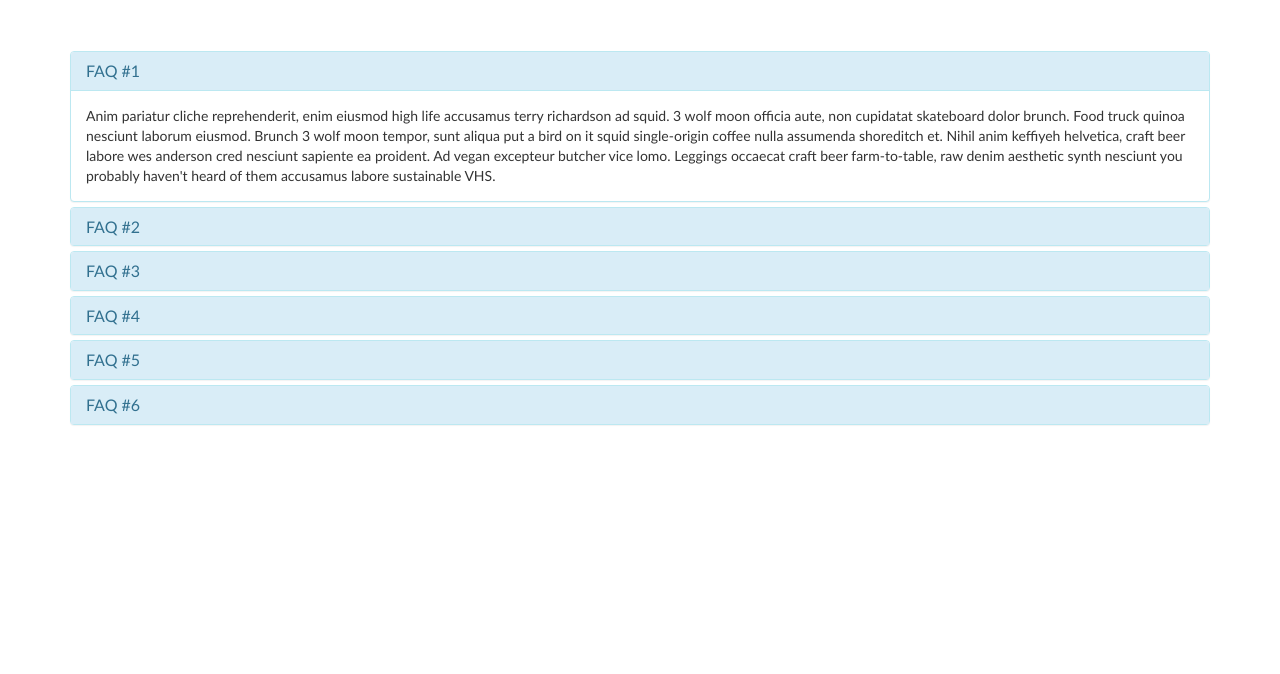
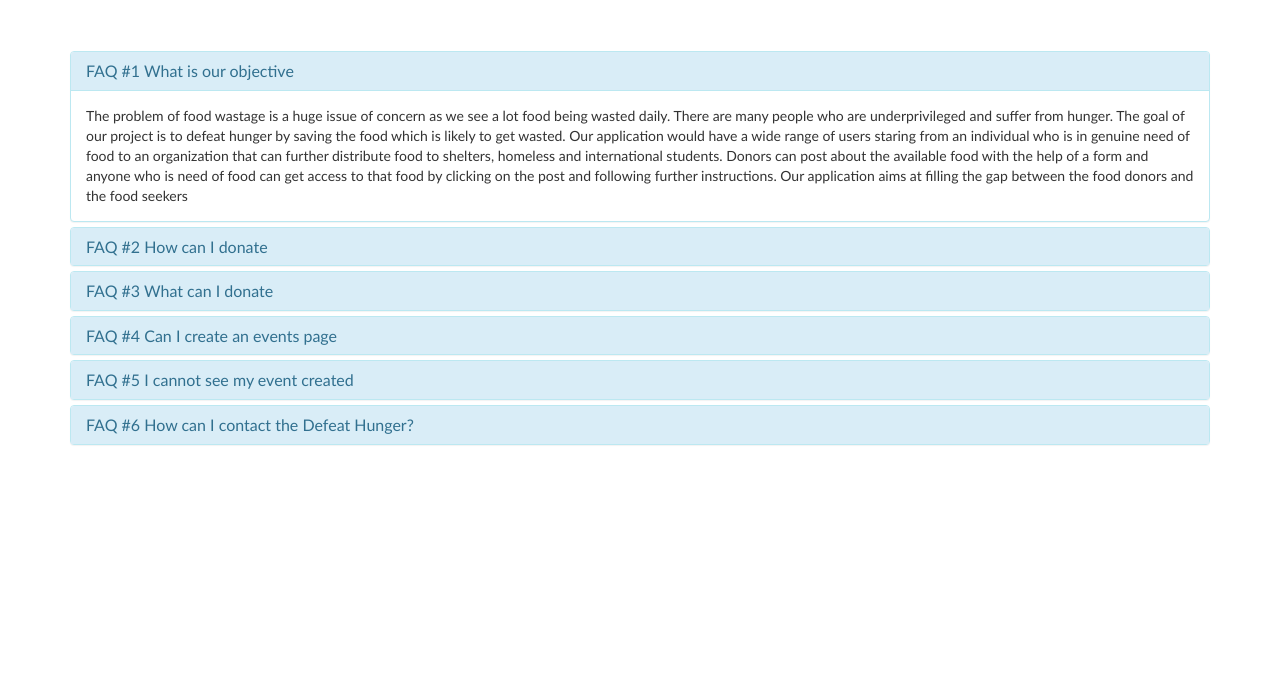
Before and after one commit to Naifish/Defeat-Hunger, a PHP site: page /faq.php in a window 1280 px wide. Shown: the part 99-773 px from the top of the page. Run offline with PHP 8.4, Linux system fonts and the light colour scheme; some libraries are stand-ins or nearby versions; some web fonts are replaced.

Commit message:
Lorem ipsum removed for 2 pages
-food
-faq

```diff
--- a/available-food.php
+++ b/available-food.php
@@ -45,9 +45,8 @@ require 'includes/header.php';
 <!--  UI Idea: http://www.jobscan.ae/jobsearch/  -->
 <div class="available-food-container container">
     <h1>Find Food</h1>
-    <p class="lead">Lorem ipsum dolor sit amet, consectetur adipiscing elit. Sed semper pellentesque magna. Aliquam
-        libero est, feugiat sed sapien eu, rhoncus sodales mi. Nullam scelerisque eget ipsum a maximus. Vivamus quis
-        urna pretium, gravida nisl ut, semper nisi. Nunc eu fermentum leo.</p>
+    <p class="lead">Please select the type of food from the list of all the available donated food</p>
+    <p class="lead">Grab a chance to avail it before it gets unavailable.</p>
     <form>
         <select class="food-type-select">
             <option value="all">All Food Types</option>
--- a/faq.php
+++ b/faq.php
@@ -13,13 +13,21 @@ https://getbootstrap.com/docs/3.3/javascript/ -->
     <div class="panel-heading" role="tab" id="headingOne">
       <h4 class="panel-title">
         <a role="button" data-toggle="collapse" data-parent="#accordion" href="#collapseOne" aria-expanded="true" aria-controls="collapseOne">
-          FAQ #1
+          FAQ #1 What is our objective
         </a>
       </h4>
     </div>
     <div id="collapseOne" class="panel-collapse collapse in" role="tabpanel" aria-labelledby="headingOne">
       <div class="panel-body">
-        Anim pariatur cliche reprehenderit, enim eiusmod high life accusamus terry richardson ad squid. 3 wolf moon officia aute, non cupidatat skateboard dolor brunch. Food truck quinoa nesciunt laborum eiusmod. Brunch 3 wolf moon tempor, sunt aliqua put a bird on it squid single-origin coffee nulla assumenda shoreditch et. Nihil anim keffiyeh helvetica, craft beer labore wes anderson cred nesciunt sapiente ea proident. Ad vegan excepteur butcher vice lomo. Leggings occaecat craft beer farm-to-table, raw denim aesthetic synth nesciunt you probably haven't heard of them accusamus labore sustainable VHS.
+        The problem of food wastage is a huge issue of concern as we see a lot food being wasted
+daily. There are many people who are underprivileged and suffer from hunger. The goal
+of our project is to defeat hunger by saving the food which is likely to get wasted. Our
+application would have a wide range of users staring from an individual who is in
+genuine need of food to an organization that can further distribute food to shelters,
+homeless and international students. Donors can post about the available food with the
+help of a form and anyone who is need of food can get access to that food by clicking on
+the post and following further instructions. Our application aims at filling the gap
+between the food donors and the food seekers
       </div>
     </div>
   </div>
@@ -27,13 +35,13 @@ https://getbootstrap.com/docs/3.3/javascript/ -->
     <div class="panel-heading" role="tab" id="headingTwo">
       <h4 class="panel-title">
         <a class="collapsed" role="button" data-toggle="collapse" data-parent="#accordion" href="#collapseTwo" aria-expanded="false" aria-controls="collapseTwo">
-          FAQ #2
+          FAQ #2 How can I donate
         </a>
       </h4>
     </div>
     <div id="collapseTwo" class="panel-collapse collapse" role="tabpanel" aria-labelledby="headingTwo">
       <div class="panel-body">
-        Anim pariatur cliche reprehenderit, enim eiusmod high life accusamus terry richardson ad squid. 3 wolf moon officia aute, non cupidatat skateboard dolor brunch. Food truck quinoa nesciunt laborum eiusmod. Brunch 3 wolf moon tempor, sunt aliqua put a bird on it squid single-origin coffee nulla assumenda shoreditch et. Nihil anim keffiyeh helvetica, craft beer labore wes anderson cred nesciunt sapiente ea proident. Ad vegan excepteur butcher vice lomo. Leggings occaecat craft beer farm-to-table, raw denim aesthetic synth nesciunt you probably haven't heard of them accusamus labore sustainable VHS.
+        To donate or seek food items, both the donor or the seeker must be registered on our website. Our website will be very simple and easy to use and does not require any prerequisites or specific knowledge. However, familiarity with Google Maps will be beneficial. Our website will be fully responsive and will be accessible via phone, tablet, laptop or pc.
       </div>
     </div>
   </div>
@@ -41,13 +49,13 @@ https://getbootstrap.com/docs/3.3/javascript/ -->
     <div class="panel-heading" role="tab" id="headingThree">
       <h4 class="panel-title">
         <a class="collapsed" role="button" data-toggle="collapse" data-parent="#accordion" href="#collapseThree" aria-expanded="false" aria-controls="collapseThree">
-          FAQ #3
+          FAQ #3 What can I donate
         </a>
       </h4>
     </div>
     <div id="collapseThree" class="panel-collapse collapse" role="tabpanel" aria-labelledby="headingThree">
       <div class="panel-body">
-        Anim pariatur cliche reprehenderit, enim eiusmod high life accusamus terry richardson ad squid. 3 wolf moon officia aute, non cupidatat skateboard dolor brunch. Food truck quinoa nesciunt laborum eiusmod. Brunch 3 wolf moon tempor, sunt aliqua put a bird on it squid single-origin coffee nulla assumenda shoreditch et. Nihil anim keffiyeh helvetica, craft beer labore wes anderson cred nesciunt sapiente ea proident. Ad vegan excepteur butcher vice lomo. Leggings occaecat craft beer farm-to-table, raw denim aesthetic synth nesciunt you probably haven't heard of them accusamus labore sustainable VHS.
+        You can donate any kind of food including vegetables, meat, fruits, juices or any other soft drinks.
       </div>
     </div>
   </div>
@@ -55,13 +63,13 @@ https://getbootstrap.com/docs/3.3/javascript/ -->
     <div class="panel-heading" role="tab" id="headingSix">
       <h4 class="panel-title">
         <a class="collapsed" role="button" data-toggle="collapse" data-parent="#accordion" href="#collapseSix" aria-expanded="false" aria-controls="collapseSix">
-          FAQ #4
+          FAQ #4 Can I create an events page
         </a>
       </h4>
     </div>
     <div id="collapseSix" class="panel-collapse collapse" role="tabpanel" aria-labelledby="headingSix">
       <div class="panel-body">
-        Anim pariatur cliche reprehenderit, enim eiusmod high life accusamus terry richardson ad squid. 3 wolf moon officia aute, non cupidatat skateboard dolor brunch. Food truck quinoa nesciunt laborum eiusmod. Brunch 3 wolf moon tempor, sunt aliqua put a bird on it squid single-origin coffee nulla assumenda shoreditch et. Nihil anim keffiyeh helvetica, craft beer labore wes anderson cred nesciunt sapiente ea proident. Ad vegan excepteur butcher vice lomo. Leggings occaecat craft beer farm-to-table, raw denim aesthetic synth nesciunt you probably haven't heard of them accusamus labore sustainable VHS.
+        A user can see the events on clicking the Events page also a user can create a new Event page.
       </div>
     </div>
   </div>
@@ -69,13 +77,13 @@ https://getbootstrap.com/docs/3.3/javascript/ -->
     <div class="panel-heading" role="tab" id="headingFour">
       <h4 class="panel-title">
         <a class="collapsed" role="button" data-toggle="collapse" data-parent="#accordion" href="#collapseFour" aria-expanded="false" aria-controls="collapseFour">
-          FAQ #5
+          FAQ #5 I cannot see my event created
         </a>
       </h4>
     </div>
     <div id="collapseFour" class="panel-collapse collapse" role="tabpanel" aria-labelledby="headingFour">
       <div class="panel-body">
-        Anim pariatur cliche reprehenderit, enim eiusmod high life accusamus terry richardson ad squid. 3 wolf moon officia aute, non cupidatat skateboard dolor brunch. Food truck quinoa nesciunt laborum eiusmod. Brunch 3 wolf moon tempor, sunt aliqua put a bird on it squid single-origin coffee nulla assumenda shoreditch et. Nihil anim keffiyeh helvetica, craft beer labore wes anderson cred nesciunt sapiente ea proident. Ad vegan excepteur butcher vice lomo. Leggings occaecat craft beer farm-to-table, raw denim aesthetic synth nesciunt you probably haven't heard of them accusamus labore sustainable VHS.
+        On successful posting of the event, it will be first verified from us and only after verification it will be made available to the user
       </div>
     </div>
   </div>
@@ -84,13 +92,13 @@ https://getbootstrap.com/docs/3.3/javascript/ -->
     <div class="panel-heading" role="tab" id="headingFive">
       <h4 class="panel-title">
         <a class="collapsed" role="button" data-toggle="collapse" data-parent="#accordion" href="#collapseFive" aria-expanded="false" aria-controls="collapseTwo">
-          FAQ #6
+          FAQ #6 How can I contact the Defeat Hunger?
         </a>
       </h4>
     </div>
     <div id="collapseFive" class="panel-collapse collapse" role="tabpanel" aria-labelledby="headingFive">
       <div class="panel-body">
-        Anim pariatur cliche reprehenderit, enim eiusmod high life accusamus terry richardson ad squid. 3 wolf moon officia aute, non cupidatat skateboard dolor brunch. Food truck quinoa nesciunt laborum eiusmod. Brunch 3 wolf moon tempor, sunt aliqua put a bird on it squid single-origin coffee nulla assumenda shoreditch et. Nihil anim keffiyeh helvetica, craft beer labore wes anderson cred nesciunt sapiente ea proident. Ad vegan excepteur butcher vice lomo. Leggings occaecat craft beer farm-to-table, raw denim aesthetic synth nesciunt you probably haven't heard of them accusamus labore sustainable VHS.
+        Post any query from the Contact Us from the bottom of the page. We will get back to you in short time.
       </div>
     </div>
   </div>
```
